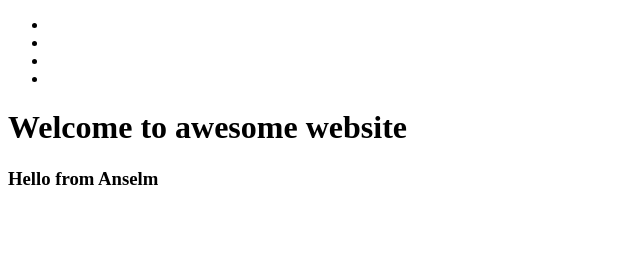
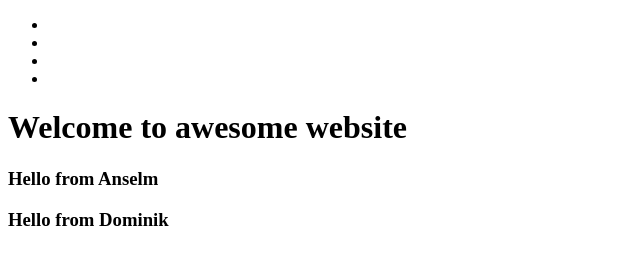
Before and after one commit to Sujanabhandari/awesome-website, a plain HTML site: page index.html in a window 1280 px wide. Shown: the whole page, without its empty margins (0-640 px from the left). Drawn offline with Linux system fonts and the light colour scheme.

Commit message:
Greeting from Dominik

```diff
--- a/index.html
+++ b/index.html
@@ -21,6 +21,7 @@
     </header>
     <h1>Welcome to awesome website</h1>
     <h3>Hello from Anselm</h3>
+    <h3>Hello from Dominik</h3>
 </body>
 
 </html>
```
